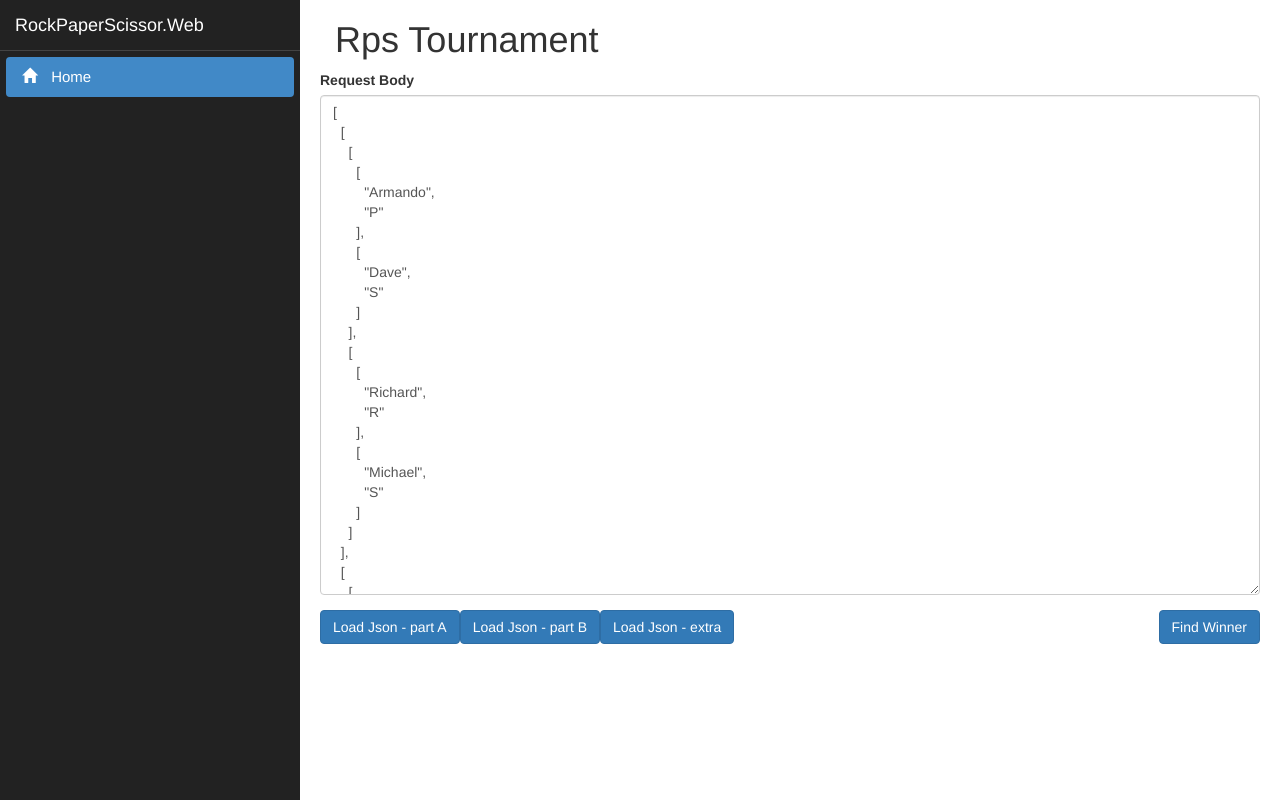
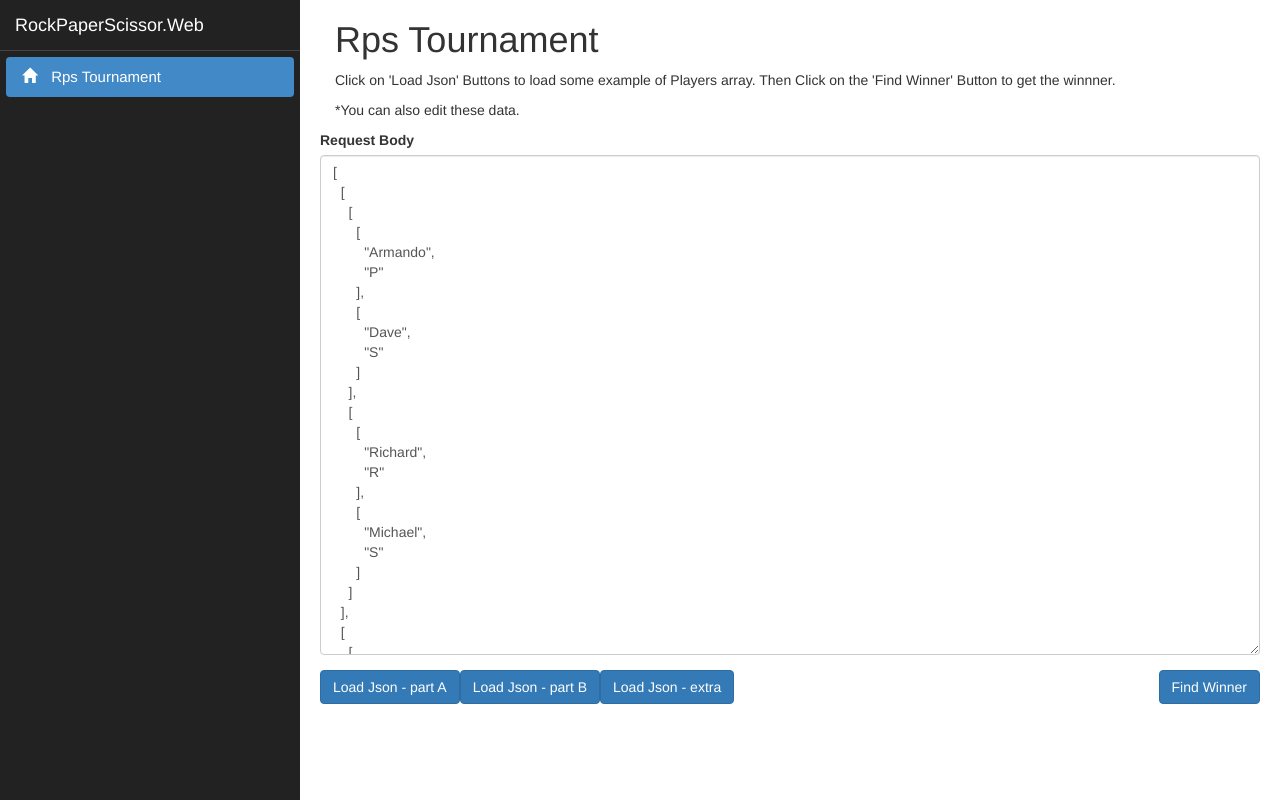
Before and after one commit to christiantomyama/RockPaperScisorChallenge, an Angular app in the folder RockPaperScissor.Web/ClientApp/: page / in a window 1280 px wide. Built offline with nearby package versions, Linux system fonts and the light colour scheme.

Commit message:
add message info

```diff
--- a/RockPaperScissor.Web/ClientApp/src/app/nav-menu/nav-menu.component.html
+++ b/RockPaperScissor.Web/ClientApp/src/app/nav-menu/nav-menu.component.html
@@ -15,10 +15,11 @@
           <ul class='nav navbar-nav'>
             <li [routerLinkActive]='["link-active"]' [routerLinkActiveOptions]='{ exact: true }'>
               <a [routerLink]='["/"]' (click)='collapse()'>
-                        <span class='glyphicon glyphicon-home'></span> Home
+                <span class='glyphicon glyphicon-home'></span> Rps Tournament
               </a>
             </li>
           </ul>
+
         </div>
     </div>
 </div>
--- a/RockPaperScissor.Web/ClientApp/src/app/rpstournament/rpstournament.component.html
+++ b/RockPaperScissor.Web/ClientApp/src/app/rpstournament/rpstournament.component.html
@@ -2,6 +2,8 @@
 
   <fieldset class="scheduler-border">
     <h1>Rps Tournament</h1>
+    <p>Click on 'Load Json' Buttons to load some example of Players array. Then Click on the 'Find Winner' Button to get the winnner.</p>
+    <p>*You can also edit these data.</p>
     <form #form="ngForm" id="bookForm" autocomplete="off">
       <div class="row">
         <div class="col-xl-4 text-xs-center">
```
Lines whose indentation alone changed are shown as unchanged.
